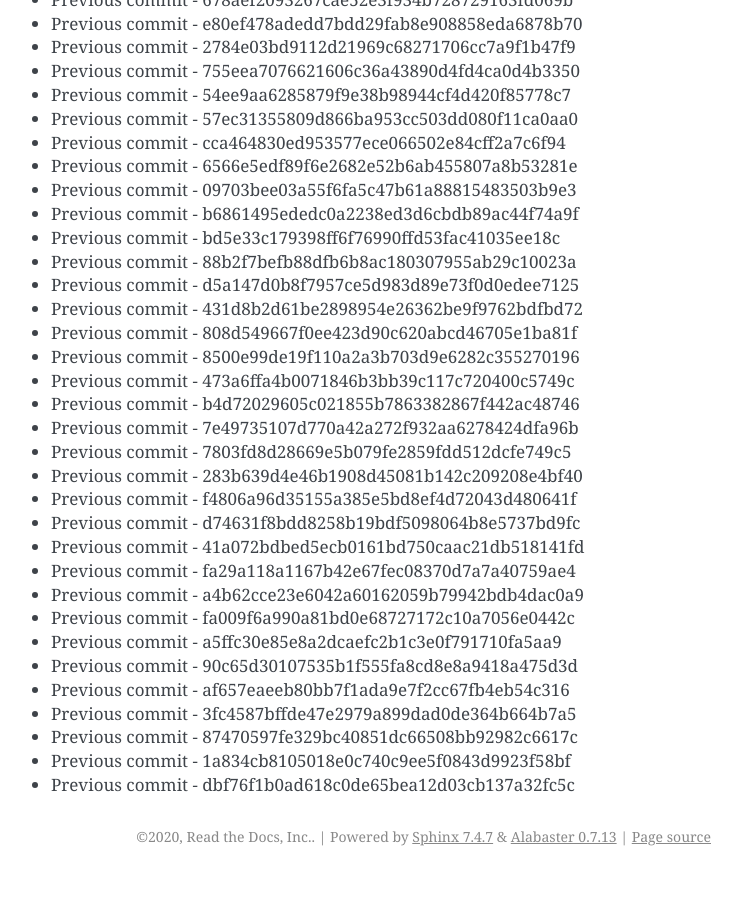
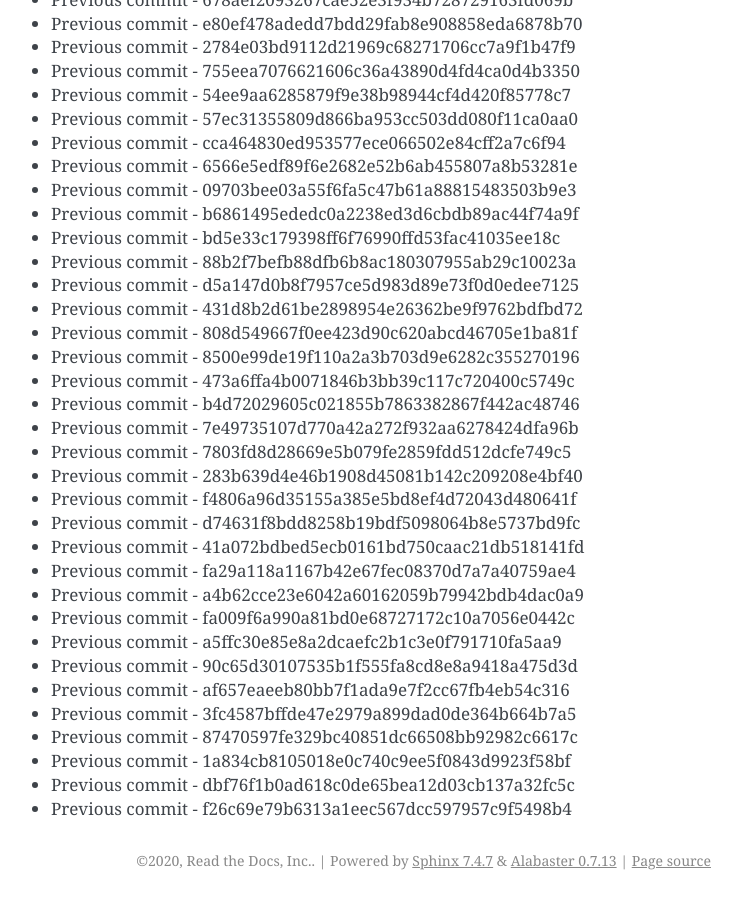
Before and after one commit to readthedocs/rtd-git-stresstest, a Sphinx documentation site: the page built from docs/updates.rst, in a window 1280 px wide and 900 px high, scrolled down 5082 px. Shown: the whole window, without its empty margins (399-1141 px from the left). Built offline with Sphinx 7.4.7, drawn with Linux system fonts in a browser that asks for light colours; before the commit the page ends 5958 px from its top, so only the background shows below that.

Commit message:
Generating commit from previous: f26c69e79b6313a1eec567dcc597957c9f5498b4

```diff
--- a/docs/updates.rst
+++ b/docs/updates.rst
@@ -245,3 +245,4 @@ It can be tested for any performance characteristics.
 * Previous commit - 87470597fe329bc40851dc66508bb92982c6617c
 * Previous commit - 1a834cb8105018e0c740c9ee5f0843d9923f58bf
 * Previous commit - dbf76f1b0ad618c0de65bea12d03cb137a32fc5c
+* Previous commit - f26c69e79b6313a1eec567dcc597957c9f5498b4
```
